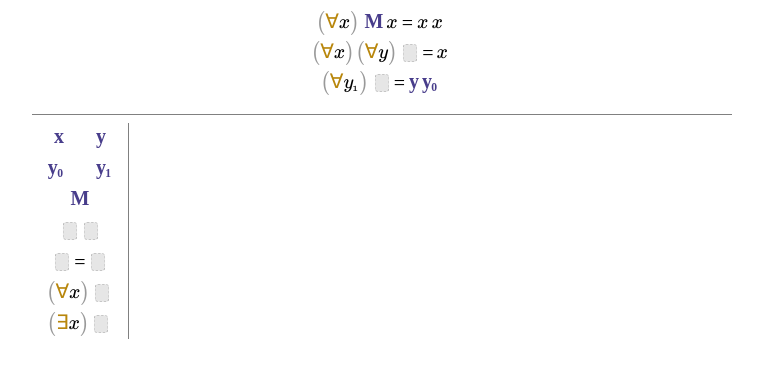
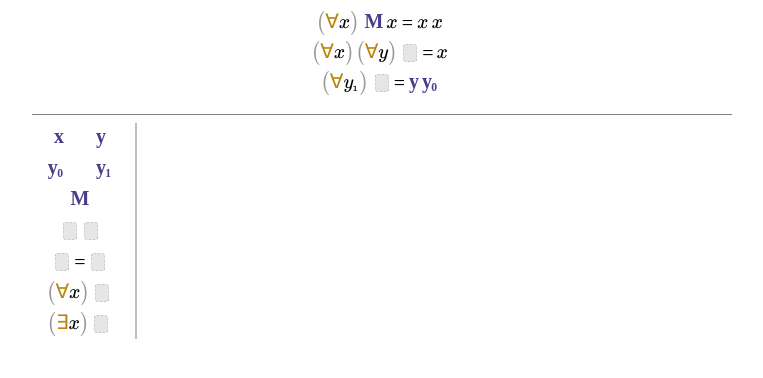
Before and after one commit to JavierGelatti/logica-combinatoria, a website built with Vite: page index.html in a window 1280 px wide. Shown: the whole page, without its empty margins (258-1021 px from the left). Built offline with nearby package versions, Linux system fonts and the light colour scheme.

Commit message:
Mejorar separación entre la paleta y la pizarrita

```diff
--- a/styles.css
+++ b/styles.css
@@ -154,14 +154,25 @@
     margin: 1em auto 0;
 
     .pallete {
-        border-right: 1px solid gray;
-        padding-right: .5em;
-        margin: .5em;
+        padding: 0 .5em;
+        margin: .5em .5em .5em 0;
         max-width: 80px;
         gap: 1px 20px;
         display: flex;
         flex-wrap: wrap;
         justify-content: center;
+        position: relative;
+
+        &::before {
+            background: gray;
+            content: ' ';
+            width: 1px;
+            position: absolute;
+            right: -.5em;
+            transform: translateX(50%);
+            top: 0;
+            bottom: 0;
+        }
 
         & > .identifier {
             padding-left: .3em;
@@ -179,7 +190,8 @@
     }
 
     .canvas {
-        margin: .5em 0;
+        padding: .5em 0;
+        margin: .5em 0 .5em .5em;
         flex-grow: 1;
         display: flex;
         flex-direction: column;
```
